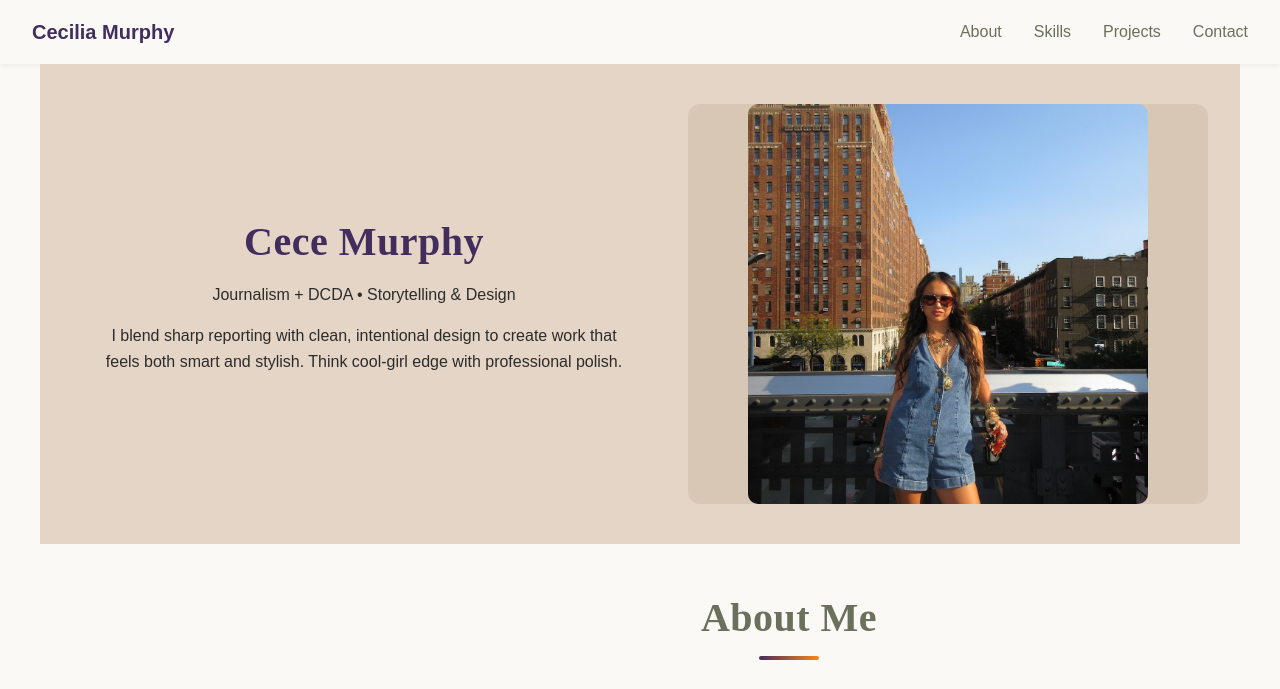
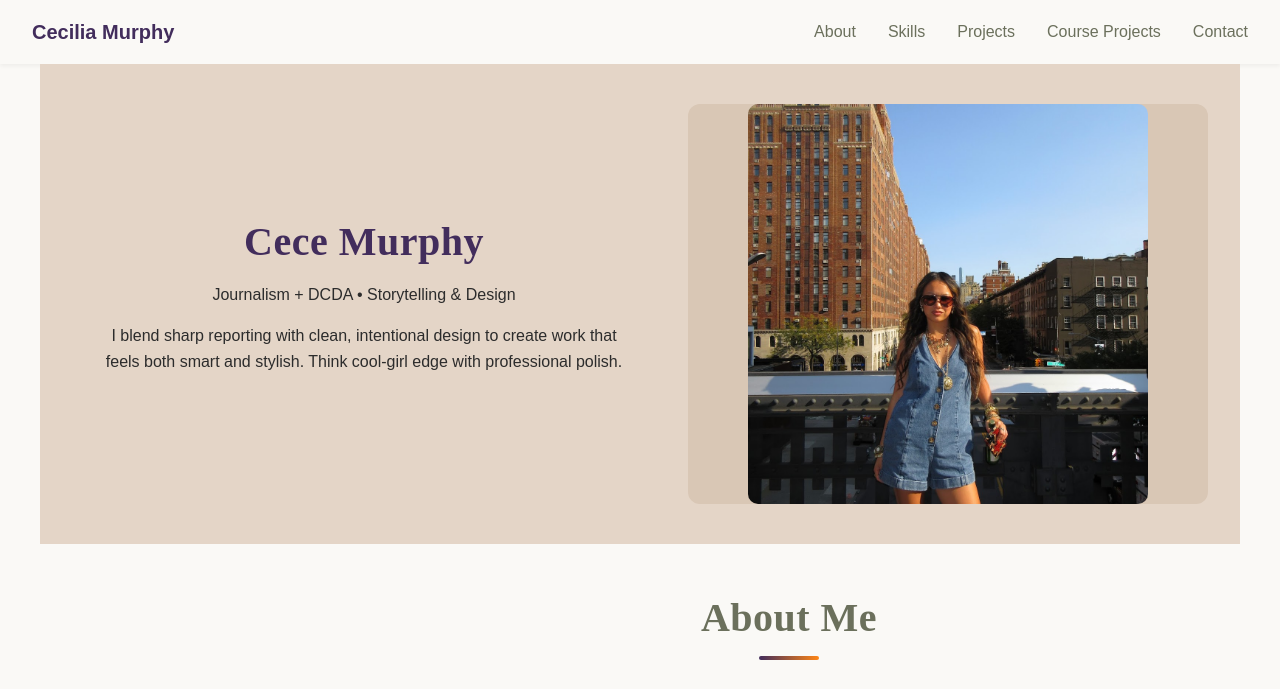
Before and after one commit to ceciliammurphy/writ40363-portfolio, a plain HTML site: page index.html in a window 1280 px wide. Shown: the top 689 px of the page. Drawn offline with Linux system fonts and the light colour scheme; a script that the page names is missing.

Commit message:
added link to course projects

```diff
--- a/index.html
+++ b/index.html
@@ -15,6 +15,7 @@
                 <a href="#about">About</a>
                 <a href="#skills">Skills</a>
                 <a href="#projects">Projects</a>
+                <a href="#course-projects">Course Projects</a>
                 <a href="#contact">Contact</a>
             </div>
         </div>
@@ -134,7 +135,7 @@
         </div>
     </section>
 
-    <section class="projects">
+    <section class="projects" id="course-projects">
         <h2>Course Projects</h2>
         <ul>
             <li><a href="projects/project1-original/">Project 1: Personal Portfolio</a></li>
```
